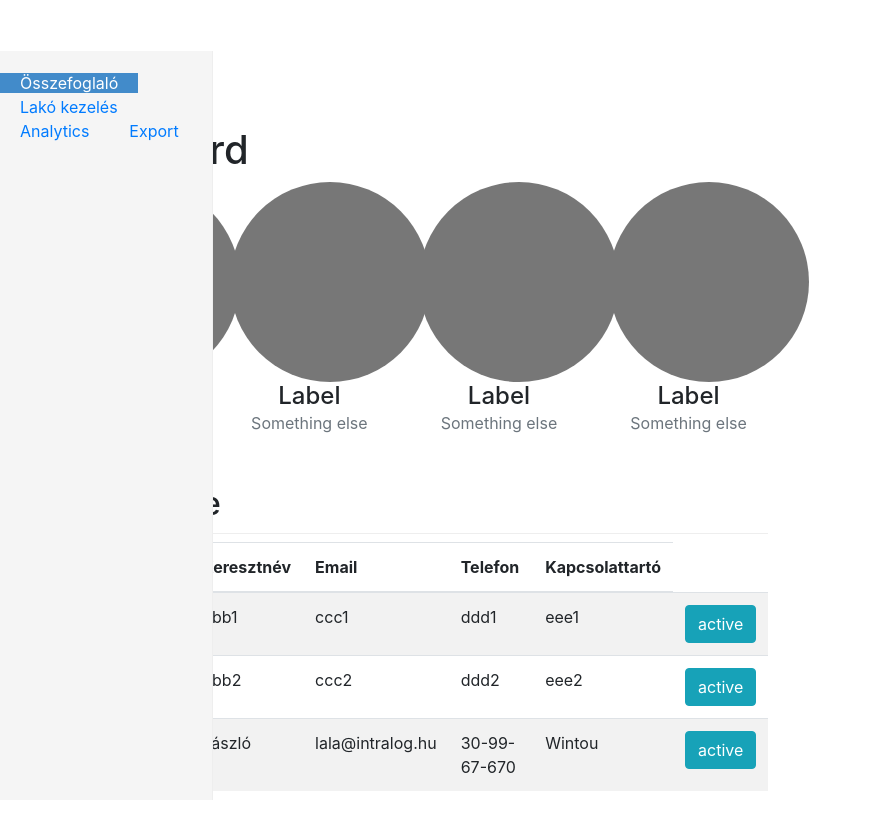
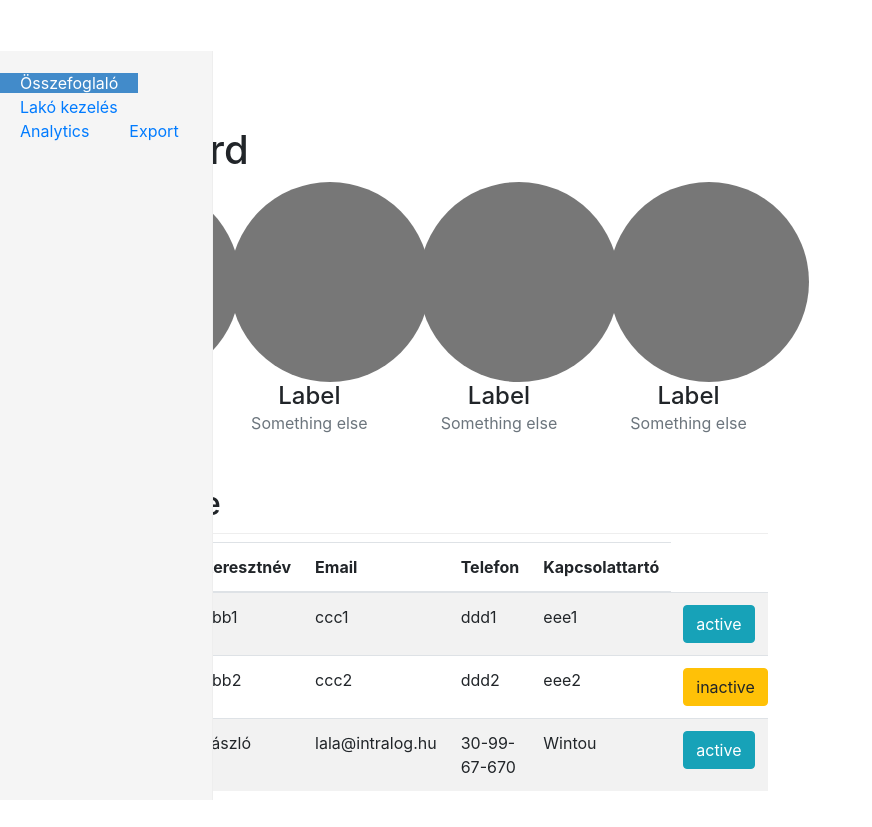
Before and after one commit to RossuLala/otthon4, an Angular app: page / in a window 1280 px wide. Shown: the whole page, without its empty margins (0-872 px from the left). Built offline with nearby package versions, Linux system fonts and the light colour scheme.

Commit message:
Class módosítása [ngClass] - feltételes megjelenítés *ngIf

```diff
--- a/src/app/content/content.component.html
+++ b/src/app/content/content.component.html
@@ -57,7 +57,10 @@
             <td>{{ user.phone }}</td>
             <td>{{ user.relatives }}</td>
             <td>
-              <button (click)="onChangeActive(user)" class=" btn btn-info btn-xs"> active</button>
+              <button (click)="onChangeActive(user)" class=" btn btn-xs" [ngClass]="{'btn-info':user.active, 'btn-warning':!user.active}">
+                <span *ngIf="user.active">active</span>
+                <span *ngIf="!user.active">inactive</span>
+              </button>
             </td>
           </tr>
         </tbody>
@@ -68,7 +71,7 @@
 
   <!--Reports -->
   <div *ngIf="currentLink == '/user-manager'">
-    <app-user-manager (newUser)=" onNewUser($event)" ></app-user-manager> <!-- Figyeljük a newUser eseményt -->
+    <app-user-manager (newUser)=" onNewUser($event)"></app-user-manager> <!-- Figyeljük a newUser eseményt -->
   </div>
 
   <!--Reports -->
```
